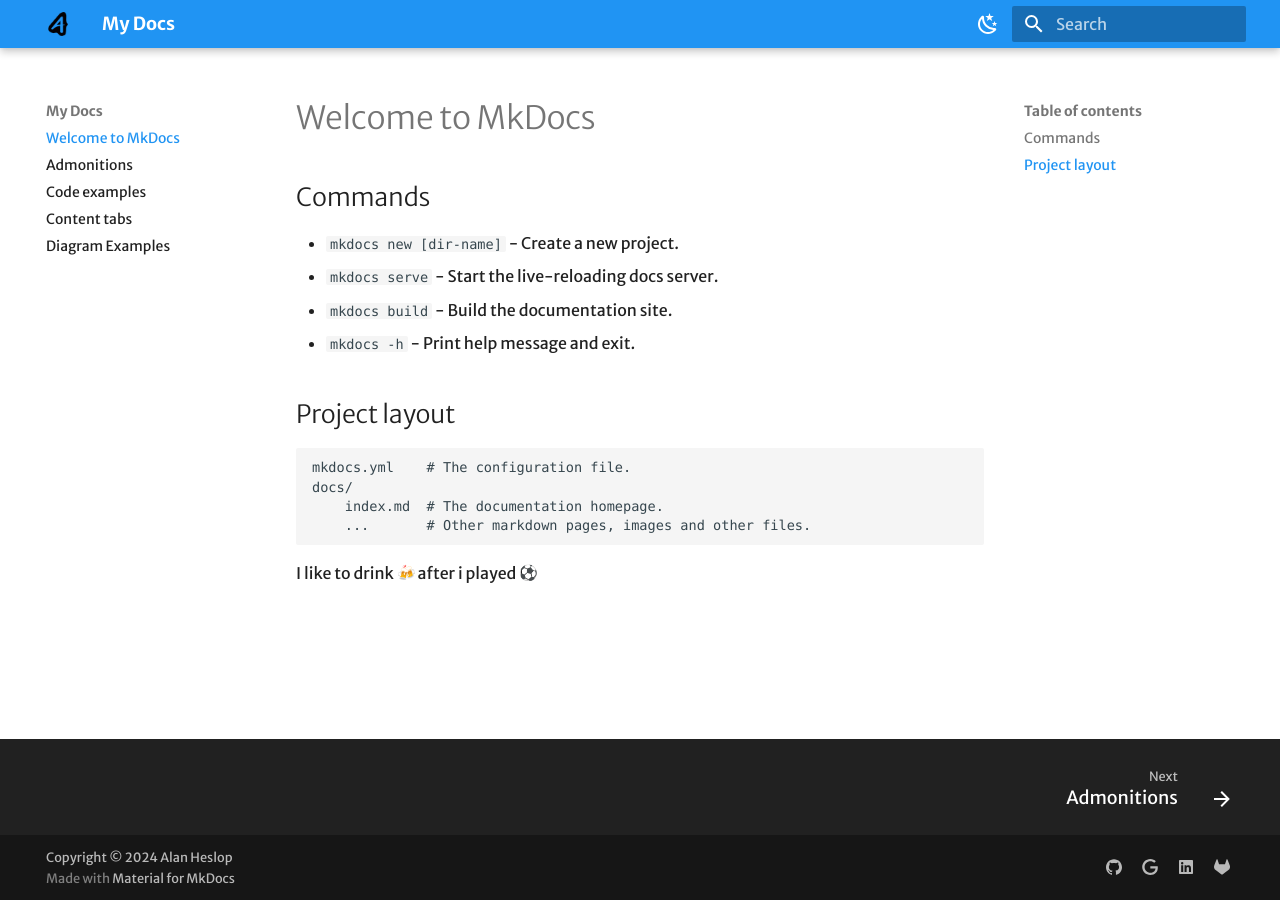
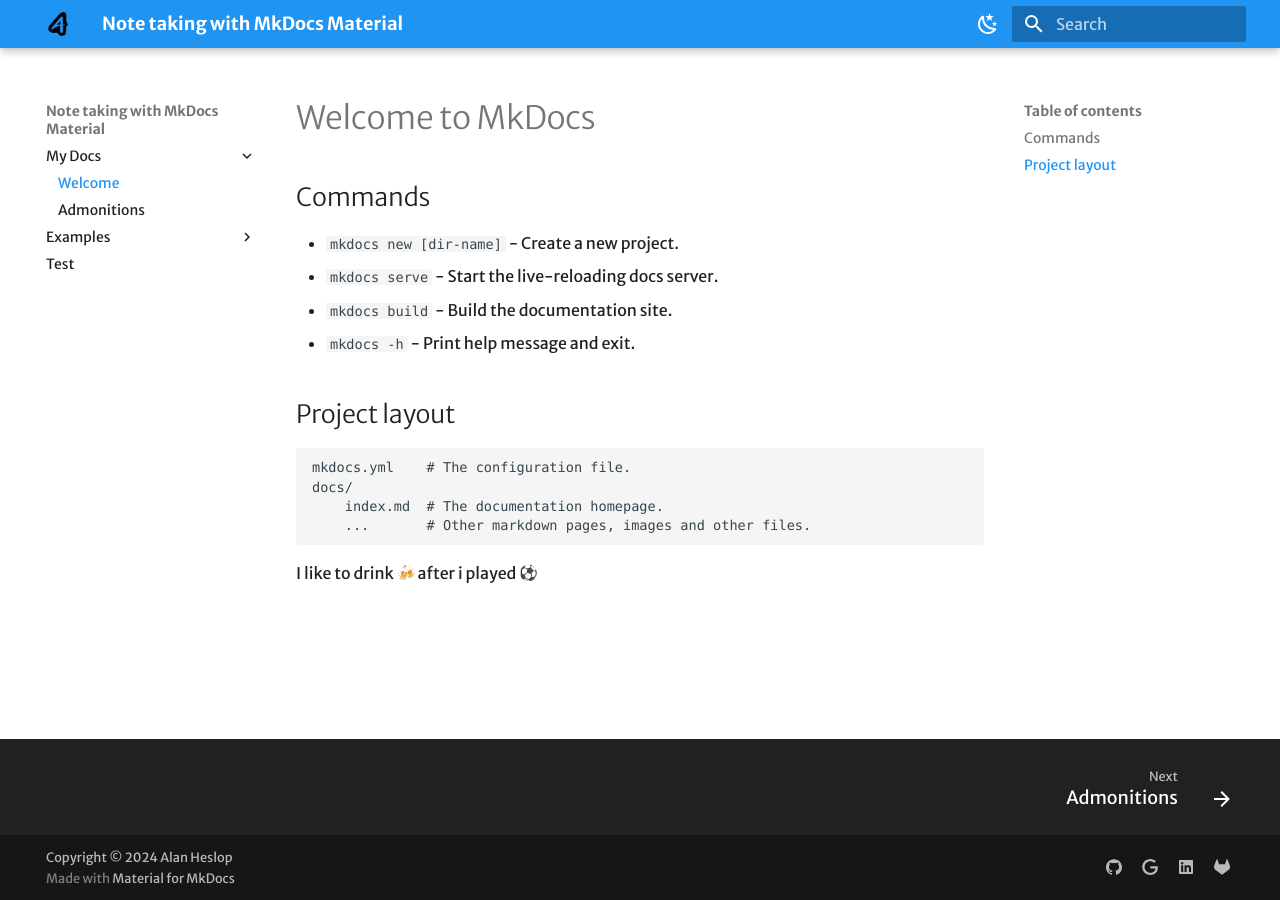
Before and after one commit to alan-heslop/note-me, an MkDocs documentation site: the page built from docs/index.md, in a window 1280 px wide. Built offline with MkDocs 1.6.1 and Material for MkDocs 9.7.7, drawn with Linux system fonts in a browser that asks for light colours; emoji names are drawn with the system emoji font; some web fonts are replaced; some of the changed lines change nothing that is shown.

Commit message:
updated the nav

```diff
--- a/mkdocs.yml
+++ b/mkdocs.yml
@@ -1,4 +1,6 @@
-site_name: My Docs
+site_name: Note taking with MkDocs Material
+site_description: A simple note-taking application using MkDocs Material.
+site_author: Alan Heslop
 site_url: https://sitename.example.com
 theme:
   name: material
@@ -10,8 +12,6 @@
   features:
     - navigation.footer
   palette:
-
-
     # Light Mode
     - scheme: default
       toggle:
@@ -61,3 +61,13 @@
       link: http://test.com
 
 copyright: Copyright &copy; 2024 Alan Heslop
+
+nav:
+  - My Docs:
+      - Welcome: index.md
+      - Admonitions: admonitions.md
+  - Examples:
+      - Code Examples: code-examples.md
+      - Content Tabs: content-tabs.md
+      - Diagrams: diagram-examples.md
+  - Test: test.md
```
Also changed, not shown: docs/test.md (added).
